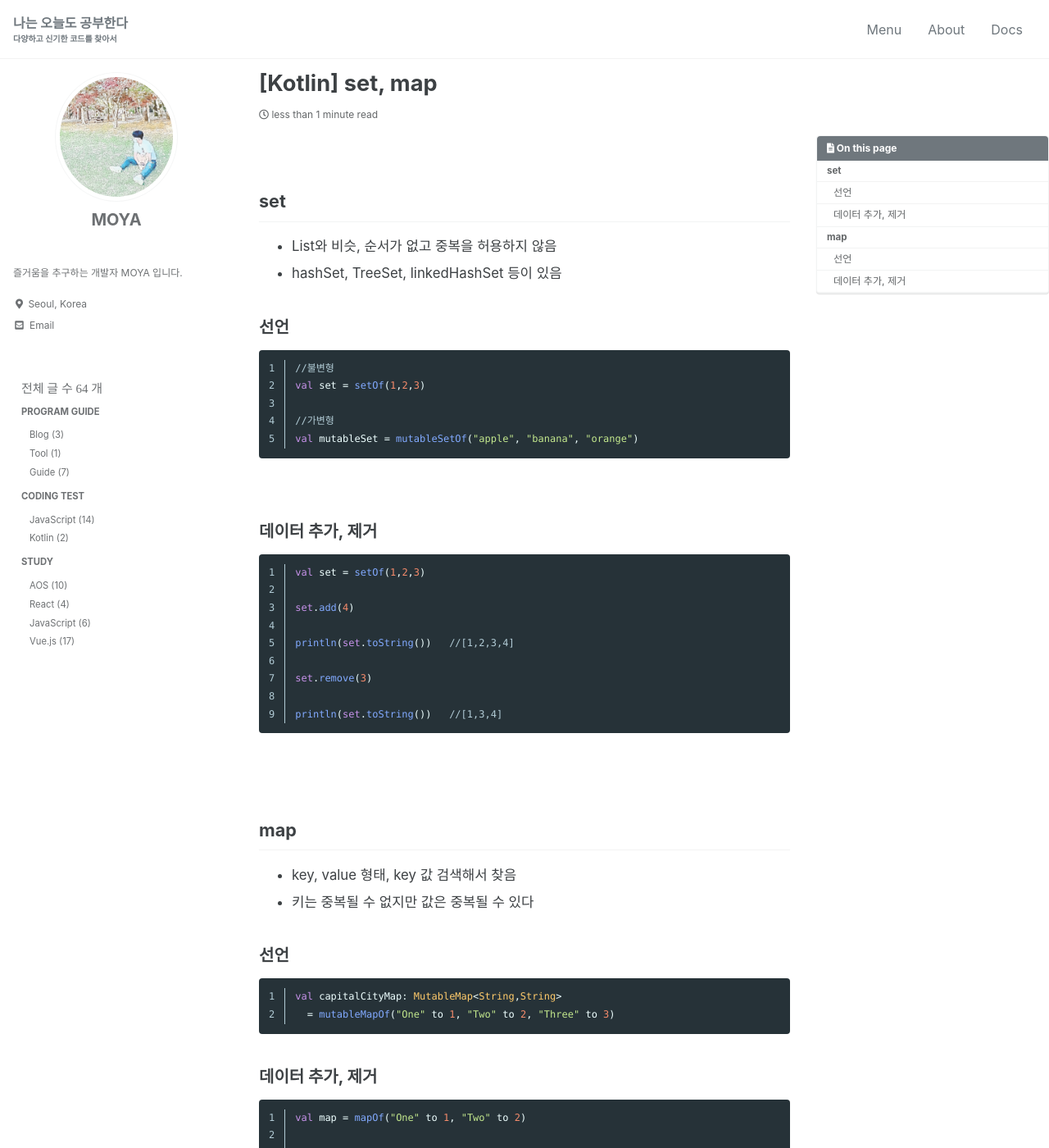
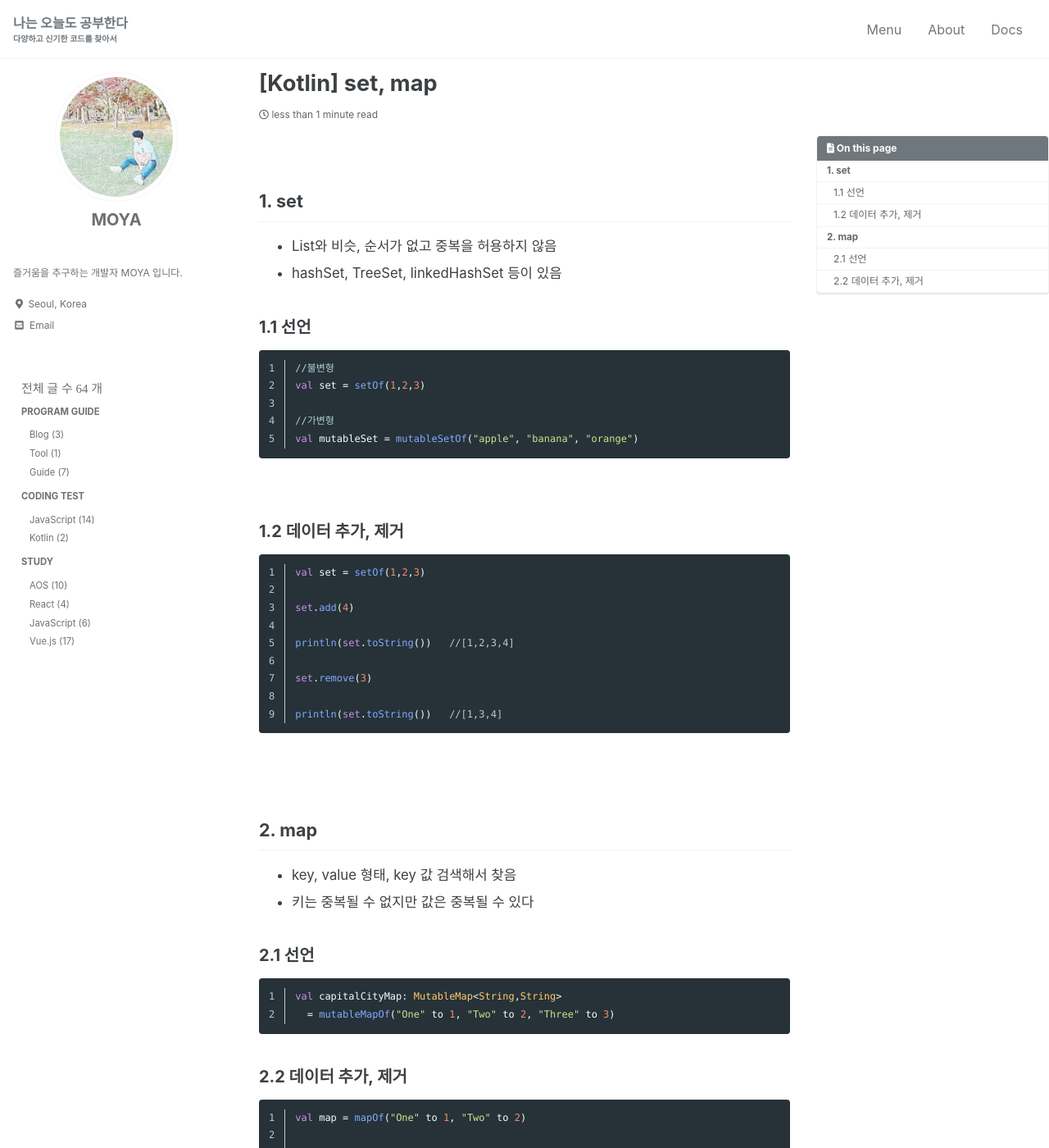
Before and after one commit to kdc7140/kdc7140.github.io, a Jekyll site: the page built from _posts/study/2021-11-22-kotlin007.md, in a window 1280 px wide and 1400 px high. Shown: the whole window at 82% size. Built offline with Jekyll 4.4.1, drawn with Linux system fonts in a browser that asks for light colours; cached includes are drawn as plain includes; some web fonts are replaced.

Commit message:
Content modification

````diff
--- a/_posts/study/2021-11-22-kotlin007.md
+++ b/_posts/study/2021-11-22-kotlin007.md
@@ -16,12 +16,12 @@ tags:
 
 <br/>
 
-## set
+## 1. set
 
  - List와 비슷, 순서가 없고 중복을 허용하지 않음
  - hashSet, TreeSet, linkedHashSet 등이 있음
 
-### 선언
+### 1.1 선언
 
 ```kotlin
 //불변형
@@ -32,7 +32,7 @@ val mutableSet = mutableSetOf("apple", "banana", "orange")
 ```
 <br/>
 
-### 데이터 추가, 제거
+### 1.2 데이터 추가, 제거
 
 ```kotlin
 val set = setOf(1,2,3)
@@ -48,20 +48,20 @@ println(set.toString())   //[1,3,4]
 
 <br/><br/>
 
-## map
+## 2. map
 
  - key, value 형태, key 값 검색해서 찾음
  - 키는 중복될 수 없지만 값은 중복될 수 있다
 
 
-### 선언
+### 2.1 선언
 
 ```kotlin
 val capitalCityMap: MutableMap<String,String>
   = mutableMapOf("One" to 1, "Two" to 2, "Three" to 3)
 ```
 
-### 데이터 추가, 제거
+### 2.2 데이터 추가, 제거
 
 ```kotlin
 val map = mapOf("One" to 1, "Two" to 2)
````
